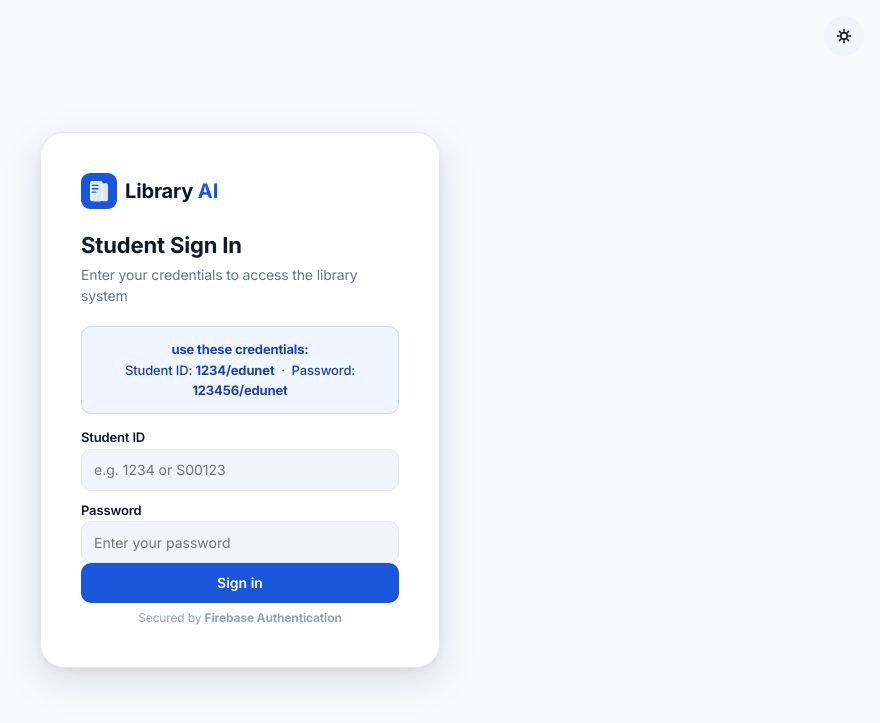
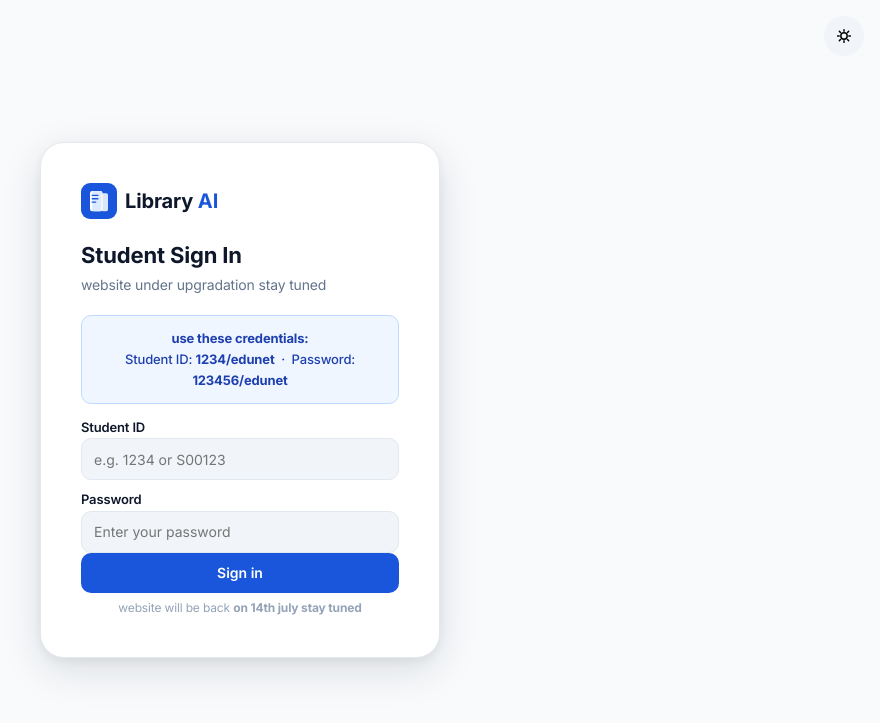
Before and after one commit to ChaitanyaPalve/library-ai-agent, a Flask app: page /login in a window 1280 px wide. Shown: the top 723 px of the page, without its empty margins (400-1280 px from the left). Run offline with Flask 3, Linux system fonts and the light colour scheme; some libraries are stand-ins or nearby versions.

Commit message:
Update login.html

```diff
--- a/frontend/templates/login.html
+++ b/frontend/templates/login.html
@@ -98,7 +98,7 @@
 
       <div>
         <h1 class="login-title">Student Sign In</h1>
-        <p class="login-sub">Enter your credentials to access the library system</p>
+        <p class="login-sub">website under upgradation stay tuned</p>
       </div>
 
       <div class="login-hint">
@@ -120,10 +120,12 @@
           <input id="loginPassword" class="field-input" type="password"
                  placeholder="Enter your password" autocomplete="current-password" required />
 
-        <button type="submit" class="btn-primary btn-primary--full" id="loginBtn">Sign in</button>
+
+          <button type="submit" class="btn-primary btn-primary--full" id="loginBtn">Sign in</button>
       </form>
 
-      <p class="login-footer">Secured by <strong>Firebase Authentication</strong></p>
+
+      <p class="login-footer">website will be back <strong>on 14th july stay tuned</strong></p>
     </div>
   </div>
 
```
